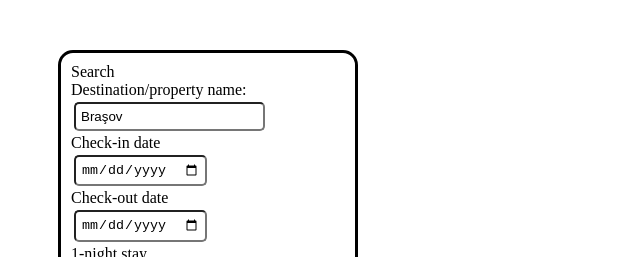
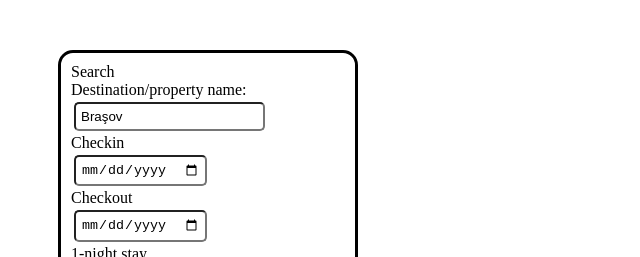
Before and after one commit to Nabresh/nabresh.github.io, a plain HTML site: page index.html in a window 1280 px wide. Shown: the top 257 px of the page, 0-640 px from the left. Drawn offline with Linux system fonts and the light colour scheme.

Commit message:
Add files via upload

```diff
--- a/index.html
+++ b/index.html
@@ -34,9 +34,9 @@
                 </div>
             </div>
             <div class="fca8fcd83b">
-                <div data-testid="searchbox-checkin-caption">Check-in date</div>
+                <div data-testid="searchbox-checkin-caption">Checkin</div>
                 <div><input type="date"></div>
-                <div data-testid="searchbox-checkout-caption">Check-out date</div>
+                <div data-testid="searchbox-checkout-caption">Checkout</div>
                 <div><input type="date"></div>
 
                 <div data-testid="searchbox-date-los-caption">1-night stay</div>
```
